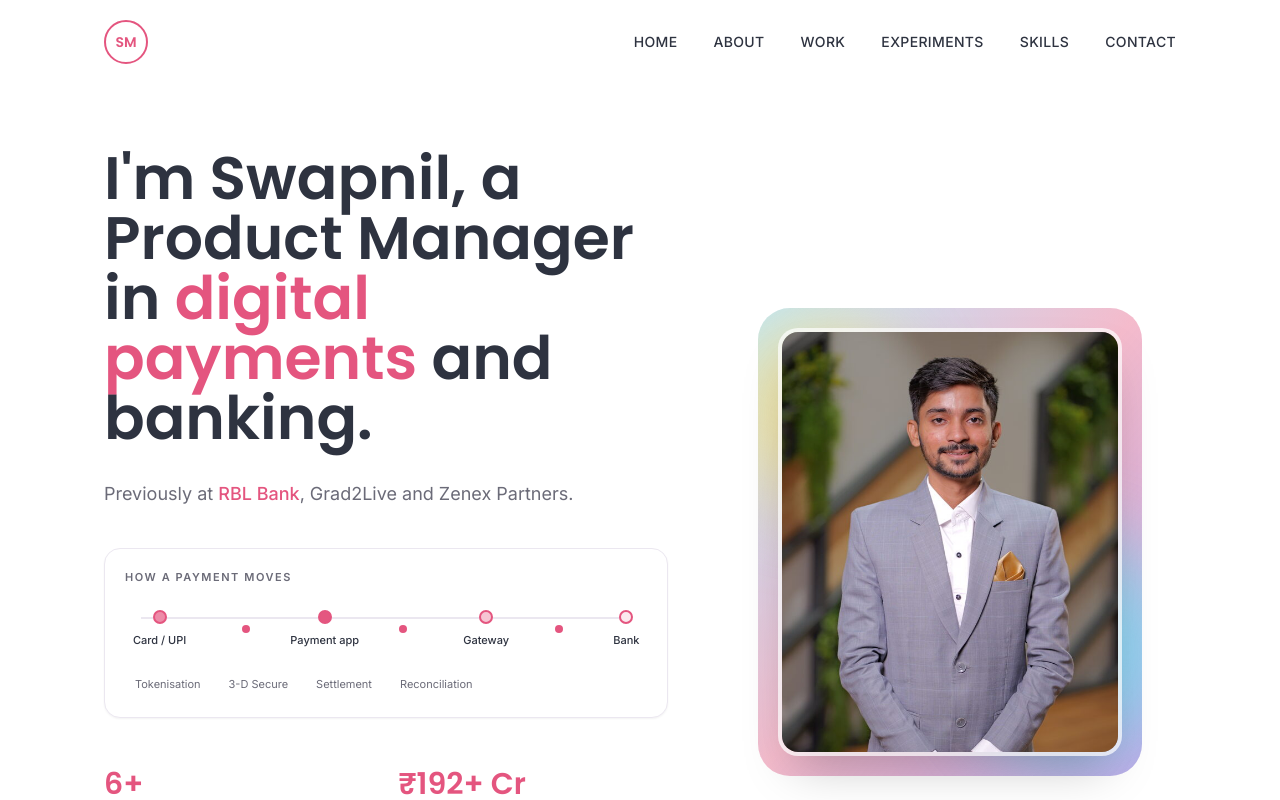
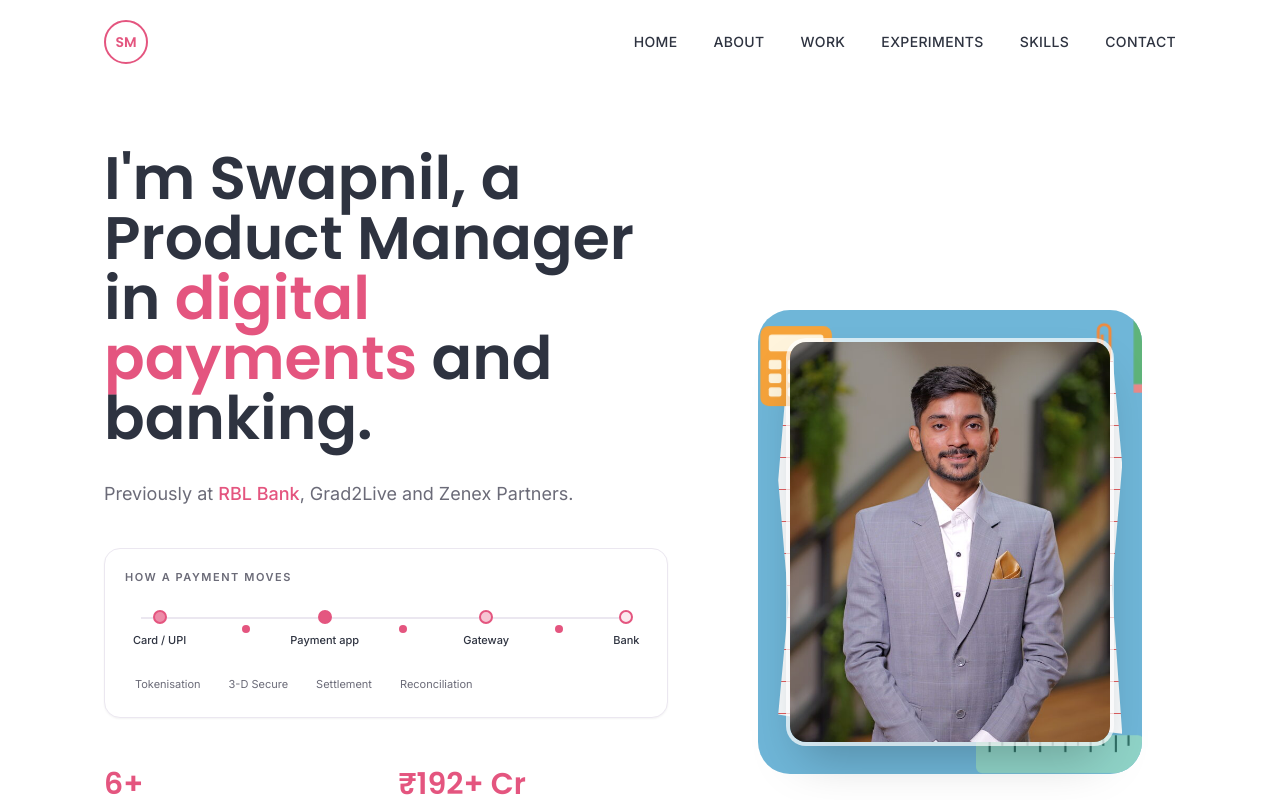
Before and after one commit to SwapnilMitkari/3d-portfolio, a React (Vite) app: page / in a window 1280 px wide. Shown: the top 800 px of the page. Built offline with nearby package versions, Linux system fonts and the light colour scheme.

Commit message:
Give hero photo a stationery-style backdrop
Sky-blue panel with a torn white sheet, ruled lines, and flat SVG
stationery icons (pencil, notepad, paperclip, ruler). Drawn from
scratch, not copied from existing artwork.

```diff
--- a/src/components/Hero.jsx
+++ b/src/components/Hero.jsx
@@ -2,6 +2,7 @@ import { useState } from "react";
 
 import { profile, stats } from "../data";
 import PaymentFlow from "./PaymentFlow";
+import StationeryBackdrop from "./StationeryBackdrop";
 
 const PHOTO = "/swapnil-web.jpg";
 
@@ -32,12 +33,8 @@ const Hero = () => {
         </dl>
       </div>
 
-      <div className="animate-fade-up relative mx-auto w-full max-w-sm p-6 [animation-delay:200ms]">
-        <div className="absolute inset-0 overflow-hidden rounded-[2rem]">
-          <div className="absolute inset-0 bg-gradient-to-br from-sky-200 via-pink/40 to-purple/60" />
-          <span className="hero-blob absolute -left-8 top-6 h-44 w-44 rounded-full bg-amber-200/80 blur-2xl" />
-          <span className="hero-blob absolute -right-6 bottom-4 h-52 w-52 rounded-full bg-cyan-300/70 blur-2xl [animation-delay:-3s]" />
-        </div>
+      <div className="animate-fade-up relative mx-auto w-full max-w-sm p-8 [animation-delay:200ms]">
+        <StationeryBackdrop />
 
         <div className="relative aspect-[4/5] overflow-hidden rounded-2xl shadow-2xl ring-4 ring-white/70">
           {photoMissing ? (
--- /dev/null
+++ b/src/components/StationeryBackdrop.jsx
@@ -0,0 +1,41 @@
+// Sky-blue backdrop with a torn white sheet, ruled lines, and flat stationery icons.
+// Drawn from scratch in SVG and CSS. It is not copied from any existing artwork.
+
+const StationeryBackdrop = () => {
+  return (
+    <div className="absolute inset-0 overflow-hidden rounded-[2rem] bg-[#6fb6d8]">
+      <div className="paper-sheet absolute inset-x-5 inset-y-10" />
+
+      <svg className="hero-blob absolute -right-3 -top-2 h-24 w-8 rotate-[28deg]" viewBox="0 0 32 96" aria-hidden="true">
+        <rect x="6" y="18" width="20" height="70" fill="#5fb37a" />
+        <polygon points="6,18 26,18 16,2" fill="#f2d39b" />
+        <rect x="6" y="88" width="20" height="8" fill="#e98a8a" />
+      </svg>
+
+      <svg className="hero-blob absolute -left-2 top-6 h-20 w-20 -rotate-12" viewBox="0 0 80 80" aria-hidden="true">
+        <rect x="6" y="2" width="68" height="76" rx="8" fill="#f6a33a" />
+        <rect x="14" y="10" width="52" height="16" rx="3" fill="#fff4dc" />
+        {[0, 1, 2].map((r) =>
+          [0, 1, 2].map((c) => (
+            <rect key={`${r}-${c}`} x={14 + c * 18} y={34 + r * 13} width="12" height="9" rx="2" fill="#fff4dc" />
+          ))
+        )}
+      </svg>
+
+      <svg className="hero-blob absolute right-6 top-4 h-14 w-9 rotate-[18deg]" viewBox="0 0 36 60" fill="none" stroke="#f08a3c" strokeWidth="3" aria-hidden="true">
+        <path d="M10 46 V14 a6 6 0 0 1 12 0 V42 a4 4 0 0 1 -8 0 V18" />
+      </svg>
+
+      <svg className="hero-blob absolute -bottom-3 right-2 h-12 w-40 rotate-[-6deg]" viewBox="0 0 160 48" aria-hidden="true">
+        <rect x="0" y="6" width="160" height="36" rx="6" fill="#8fd3c7" />
+        {range(12).map((i) => (
+          <rect key={i} x={12 + i * 12} y="6" width="2" height={i % 2 ? 10 : 16} fill="#2f6f66" />
+        ))}
+      </svg>
+    </div>
+  );
+};
+
+const range = (n) => Array.from({ length: n }, (_, i) => i);
+
+export default StationeryBackdrop;
--- a/src/index.css
+++ b/src/index.css
@@ -329,3 +329,12 @@ body {
   0%, 100% { transform: translate(0, 0) scale(1); }
   50% { transform: translate(14px, -18px) scale(1.12); }
 }
+
+/* Torn white sheet with red ruled lines (see StationeryBackdrop.jsx) */
+.paper-sheet {
+  background-color: #fff;
+  background-image: repeating-linear-gradient(to bottom, transparent 0 31px, #e85d5d 31px 32px);
+  background-position: 0 44px;
+  clip-path: polygon(3% 2%, 38% 0, 61% 4%, 97% 0, 100% 30%, 97% 62%, 100% 100%, 62% 96%, 34% 100%, 0 95%, 3% 66%, 0 34%);
+  opacity: 0.96;
+}
```
